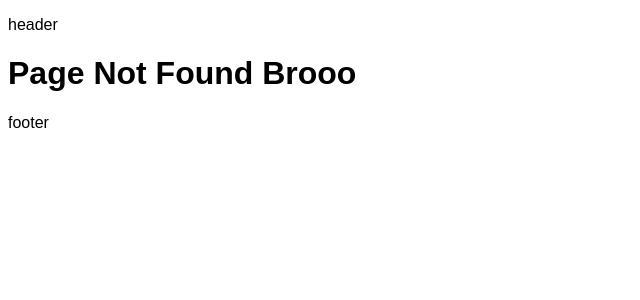
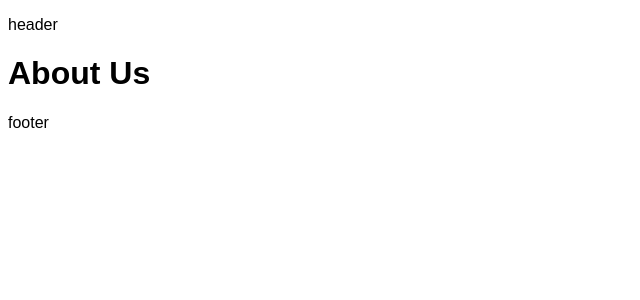
Before and after one commit to GhMamadreza84/next-pages-route, a Next.js app: page /about-us in a window 1280 px wide. Before the commit this address had no page. Shown: the top 300 px of the page, without its empty margins (0-640 px from the left). Built offline with nearby package versions, Linux system fonts and the light colour scheme.

Commit message:
i create a aboutus page

```diff
--- /dev/null
+++ b/pages/about-us.js
@@ -0,0 +1,10 @@
+
+const About = () => {
+  return (
+    <h1>
+      About Us
+    </h1>
+  )
+}
+
+export default About
```
